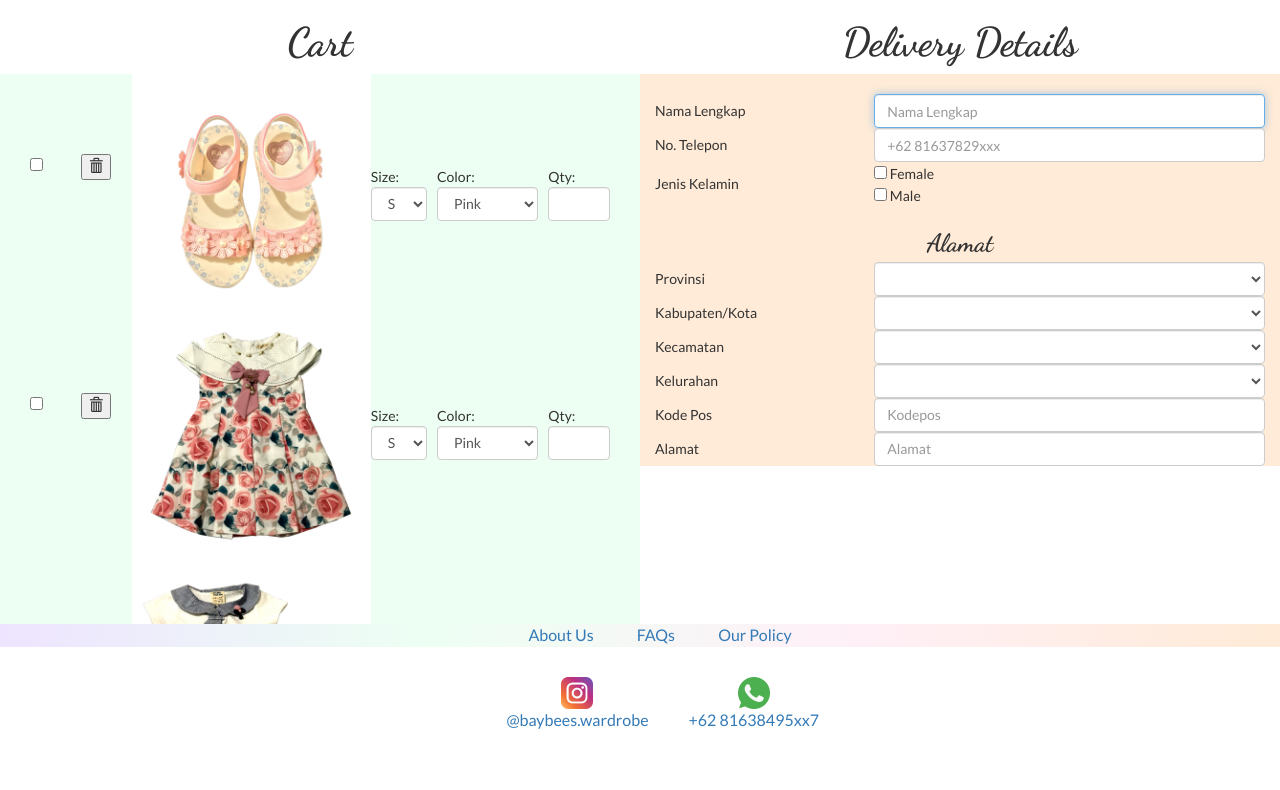
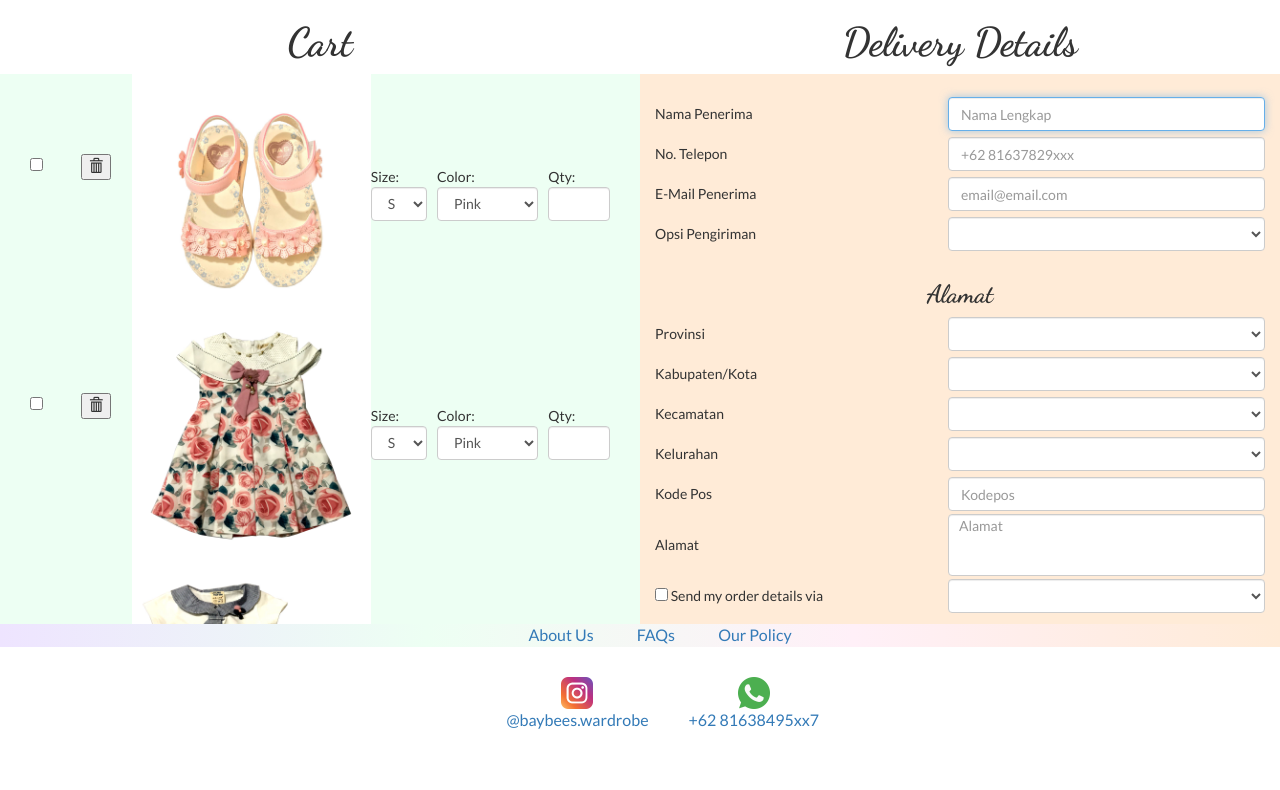
Before and after one commit to kzyc26/Toko-Pojok-70, a PHP site: page /html/check-out.html in a window 1280 px wide; the page is wider, and only the part inside the window is pictured. Shown: the part 52-842 px from the top of that part. Run offline with PHP 8.4, Linux system fonts and the light colour scheme; lists and menus that the app fills with data are empty.

Commit message:
checkout kurang send details

```diff
--- a/project kelompok/css/check-out.css
+++ b/project kelompok/css/check-out.css
@@ -17,8 +17,15 @@ h2{
 
 .delivery-details{
     background-color: #FFEBD7;
+    min-height: 550px;
     max-height: 550px;
     overflow: auto;
+}
+.tabel{
+    line-height: 40px;
+}
+#alamat{
+    padding: 10px 10px 50px 10px;
 }
 .subjudul{
     font-family: 'Dancing Script', cursive;
--- a/project kelompok/html/check-out.html
+++ b/project kelompok/html/check-out.html
@@ -159,10 +159,10 @@
   </div>
 
   <div class="col-md-6 delivery-details"><br>
-    <table class="col-md-12">
+    <table class="col-md-12 tabel">
         <tr>
           <td>
-            <div class="tulisan">Nama Lengkap</div>
+            <div class="tulisan">Nama Penerima</div>
           </td>
           <td><input type="type" id="nama-lengkap" class="form-control pendek" placeholder="Nama Lengkap" required=""
               autofocus=""></td>
@@ -175,12 +175,21 @@
         </tr>
         <tr>
           <td>
-            <div class="tulisan">Jenis Kelamin</div>
+            <div class="tulisan">E-Mail Penerima</div>
           </td>
-          <td><input class="gender" type="checkbox" value="female"> Female
-            <br>
-            <input class="gender" type="checkbox" value="male"> Male
+          <td><input type="email" id="email" class="form-control pendek" placeholder="email@email.com"></td>
+        </tr>
+        <tr>
+          <td>
+            <div class="tulisan">Opsi Pengiriman</div>
           </td>
+          <td><select name="pengiriman" id="pengiriman" class="form-control pendek">
+              <option value=""></option>
+              <option value="jne-reg">JNE Reguler</option>
+              <option value="jne-eks">JNE Ekspress</option>
+              <option value="jnt-reg">J&T Reguler</option>
+              <option value="jnt-eks">J&T Ekspress</option>
+            </select></td>
         </tr>
         <tr>
           <td colspan="2" class="subjudul">Alamat</td>
@@ -228,7 +237,19 @@
           </td>
           <td><input type="text" id="alamat" class="form-control panjang" placeholder="Alamat" required=""></td>
         </tr>
+        <tr>
+          <td>
+            <input type="checkbox" id="send-details" onclick="nyala(this)"> Send my order details via </td>
+      <td>
+            <select name="cb-details" id="cb-details" class="form-control pendek">
+        <option value=""></option>
+        <option value="sms">SMS</option>
+        <option value="email">E-Mail</option>
+      </select>
+          </td>
+        </tr>
       </table>
+
   </div>
 </div>
   <footer class="footer">
```
Also changed, not shown: project kelompok/js/check-out.js (added, +8 -0 lines).
